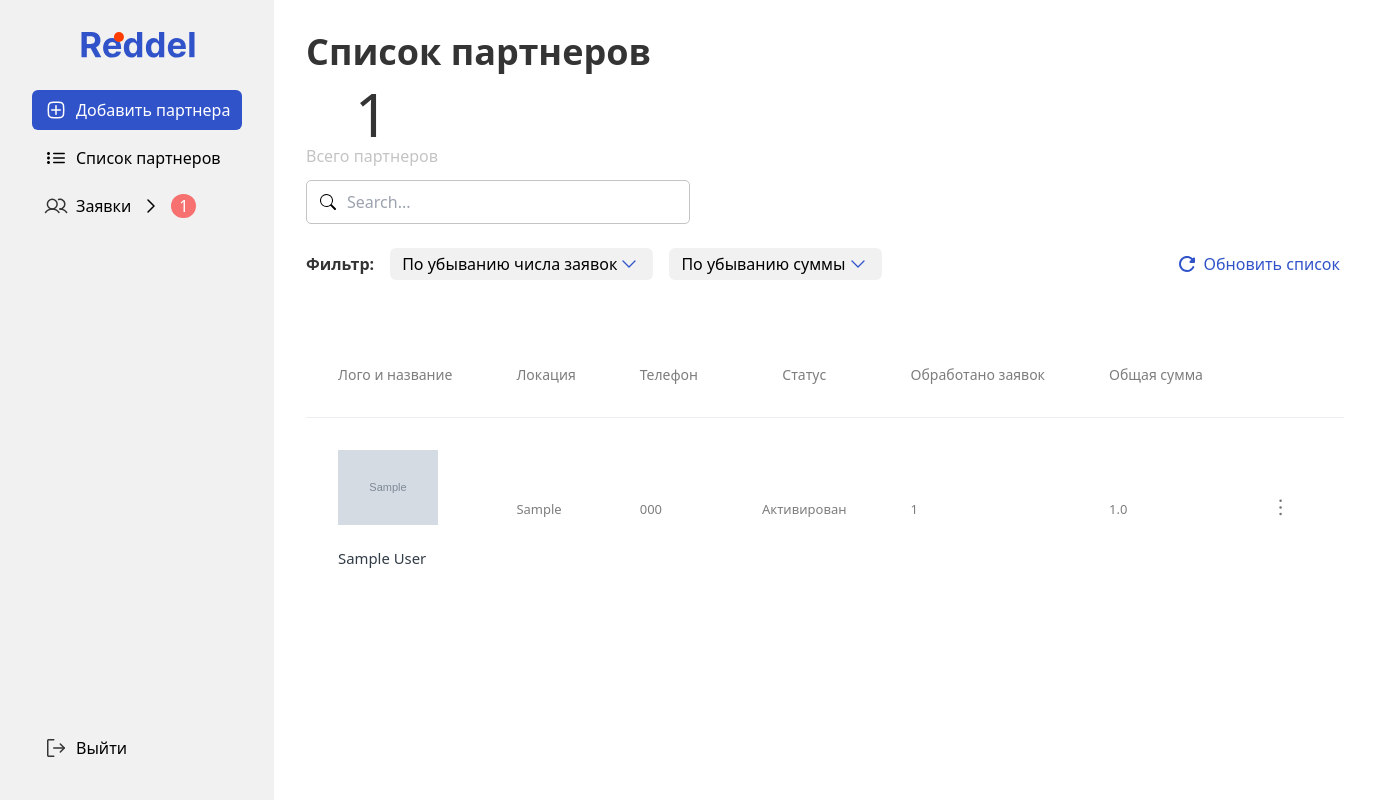
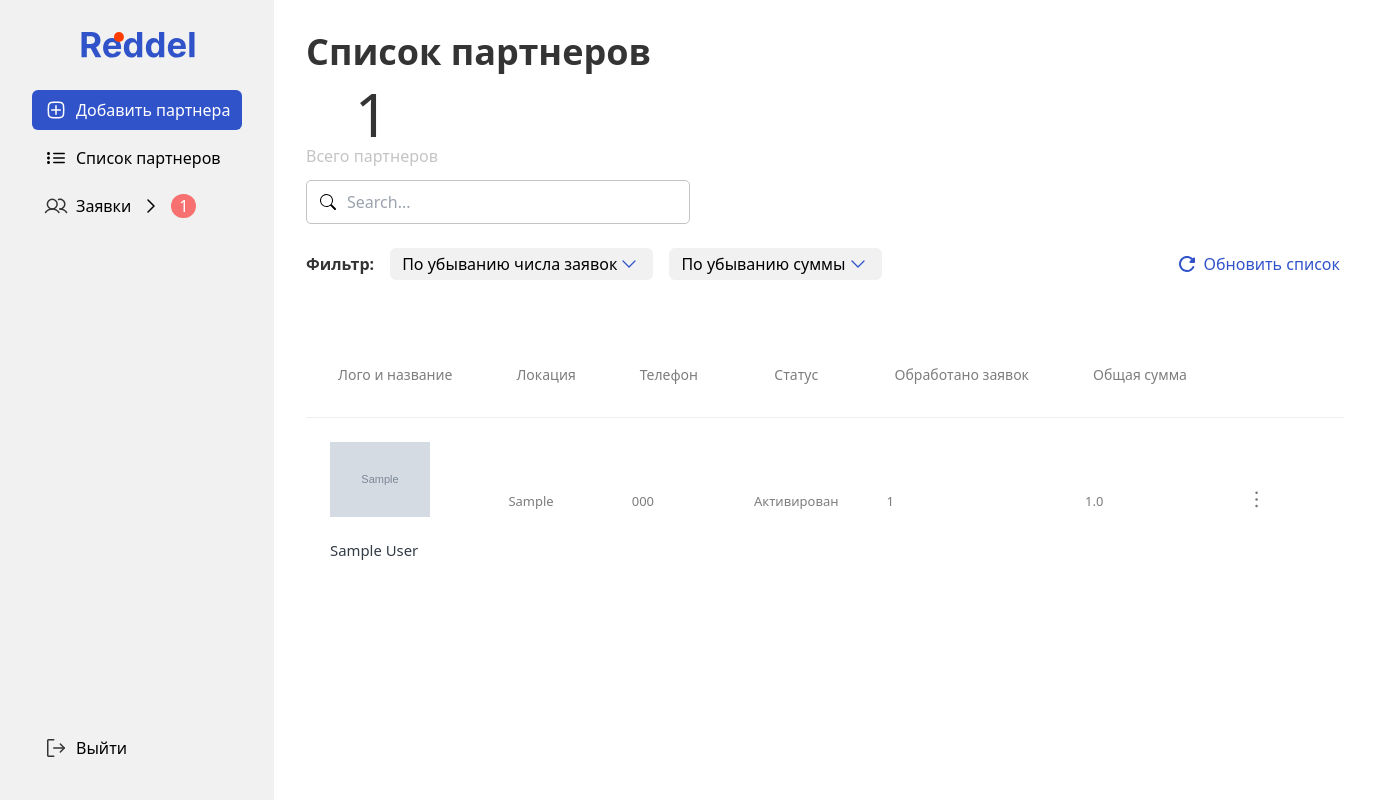
Before and after one commit to sanjuniperodee/drf_auth, a Django app: page /restaurant/all in a window 1400 px wide. Run offline with Django 4.2, Linux system fonts and the light colour scheme; tables that the repository leaves empty hold one stand-in row (values such as "Sample post"); grey boxes marked "Sample" are stand-in pictures; some libraries are stand-ins or nearby versions.

Commit message:
new admin

```diff
--- a/auth/static_in_env/css/all_orders.css
+++ b/auth/static_in_env/css/all_orders.css
@@ -72,10 +72,11 @@ td {
   font-size: 0.8125rem;
   font-weight: 400;
   color: #7d7d7d;
-  padding: 2rem;
+  padding: 1.5rem;
   text-align: start;
-  white-space: nowrap; /* Запрет переноса слов */
+  /*white-space: nowrap; !* Запрет переноса слов *!*/
   min-width: 100px;
+  max-width: 200px;
   margin: 0 1rem;
 }
 
--- a/auth/templates/all_partners.html
+++ b/auth/templates/all_partners.html
@@ -245,7 +245,7 @@
                     <br>
                     {{ restaurant.title }}
                 </td>
-                <td><p>{{ restaurant.location }}</p></td>
+                <td style="width: max-content"><p style="width: max-content">{{ restaurant.location }}</p></td>
                 <td>{{ restaurant.phone_number }}</td>
                 <td>{% if restaurant.status %}Активирован{% else %}Неактивен{% endif %}</td>
                 <td>{{ restaurant.orders.count }}</td>
```
